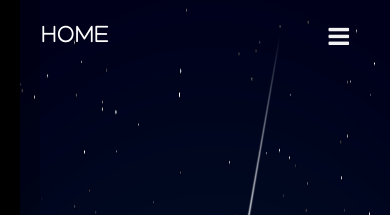
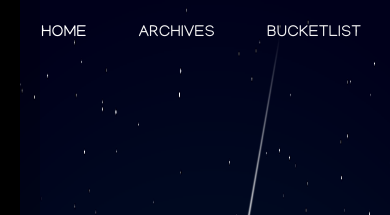
Before and after one commit to Sofieohlsson/sofieohlsson, a Jekyll site: the page built from portfolio.md, in a window 390 px wide. Shown: the top 215 px of the page. Built offline with Jekyll 4.4.1, drawn with Linux system fonts in a browser that asks for light colours.

Commit message:
responsive improvments

```diff
--- a/_config.yml
+++ b/_config.yml
@@ -1,3 +1,3 @@
-url: "" # the base hostname & protocol for your site, e.g. http://example.com
+url: "http://sofieohlsson.com" # the base hostname & protocol for your site, e.g. http://example.com
 baseurl: "" # the subpath of your site, e.g. /blog
 title: "Sofie Ohlsson" # the name of your site, e.g. ACME Corp.
--- a/_sass/general-season.scss
+++ b/_sass/general-season.scss
@@ -41,6 +41,14 @@
     .profile-picture{
       width: 100vw;
     }
+
+    .header-img {
+      padding: 0;
+  }
+
+  .wrapper {
+    padding-top: 10px;
+}
 
   }
 
@@ -200,9 +208,6 @@
     right: 15%;
   }
 
-  #Awesome .circle_wrapper{
-    overflow: initial;
-  }
 
 }
 
@@ -225,3 +230,8 @@
 .main-visible{
 opacity: 1;
 }
+
+
+#Awesome .circle_wrapper{
+  overflow: initial;
+}
--- a/_sass/nav-pagetwo.scss
+++ b/_sass/nav-pagetwo.scss
@@ -57,20 +57,7 @@
   }
 
   @media screen and (max-width: 600px) {
-    .topnav a:not(:first-child) {display: none;}
-    .topnav a.icon {
-      float: right;
-      display: block;
-    }
-    .topnav.responsive {position: relative;}
-    .topnav.responsive .icon {
-      position: absolute;
-      right: 0;
-      top: 0;
-    }
-    .topnav.responsive a {
-      float: none;
-      display: block;
-      text-align: left;
+    .topnav a {
+      font-size: 1rem;
     }
   }
--- a/_sass/pagetwo.scss
+++ b/_sass/pagetwo.scss
@@ -290,4 +290,14 @@
     opacity: 1;
     transform: $initialState;
   }
+
+  .bgscroll{
+    opacity: 0;
+    transition: all 0.5s ease-in;
   }
+
+  .bg-visible{
+    opacity: 1;
+  }
+
+  }
--- a/assets/script/portfolio.js
+++ b/assets/script/portfolio.js
@@ -5,6 +5,14 @@
         element.classList.add("visible");
       }
     });
+
+    let background = document.querySelectorAll(".bgscroll");
+    background.forEach(function(element) {
+      if (isElementInViewport(element)) {
+        element.classList.add("bg-visible");
+      }
+    });
+
 
   }
 
--- a/portfolio.md
+++ b/portfolio.md
@@ -3,7 +3,7 @@
 title: "Home"
 ---
 
-<img src="/assets/images/test-bg.png" class="pagetwo-bg" />
+<img src="/assets/images/test-bg.png" class="pagetwo-bg bgscroll"/>
 
 <a href="#sofie"><span class="arrow">&#8595;</span></a>
 
```
Also changed, not shown: assets/script/index.js (+11 -26 lines).
